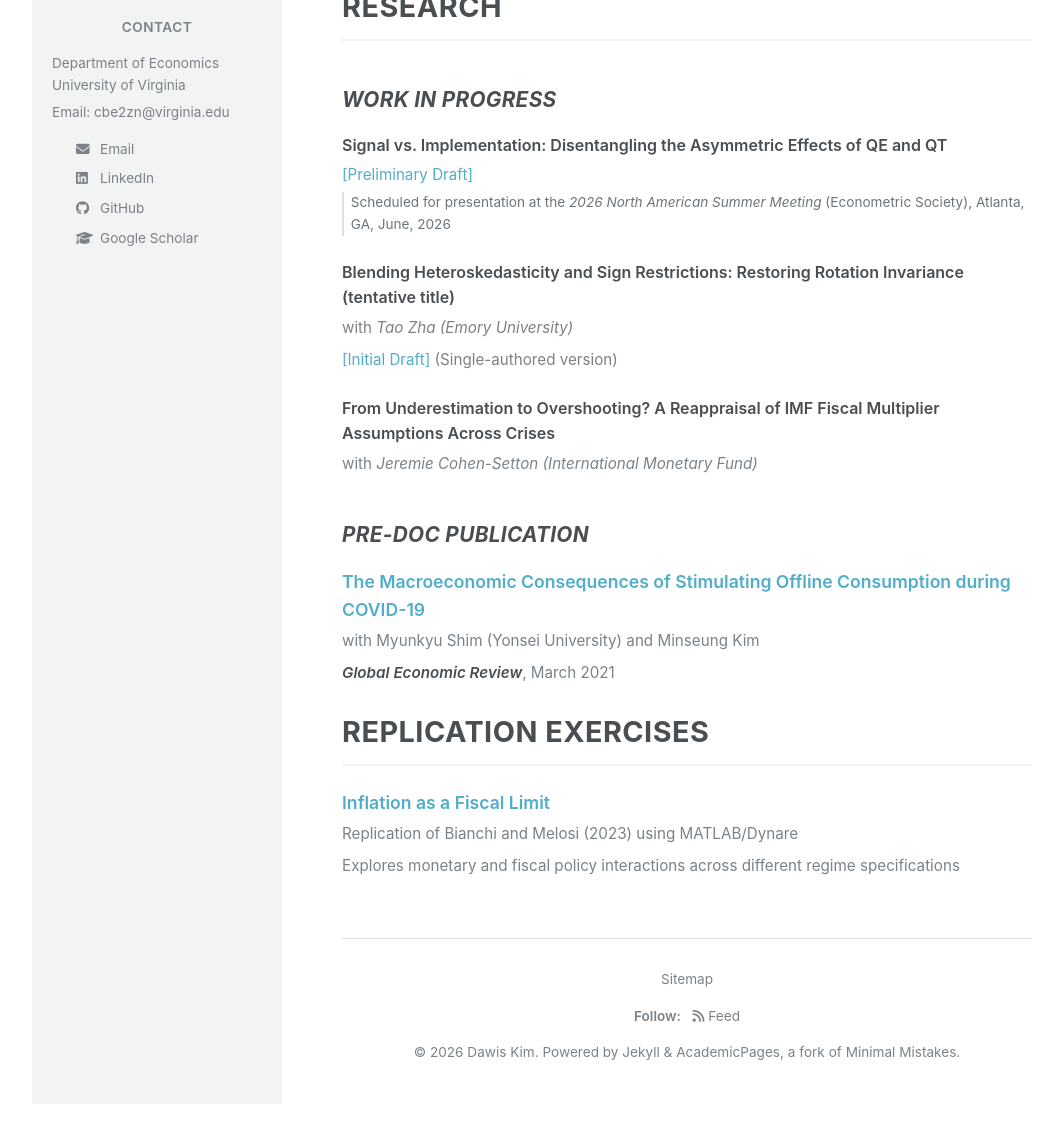
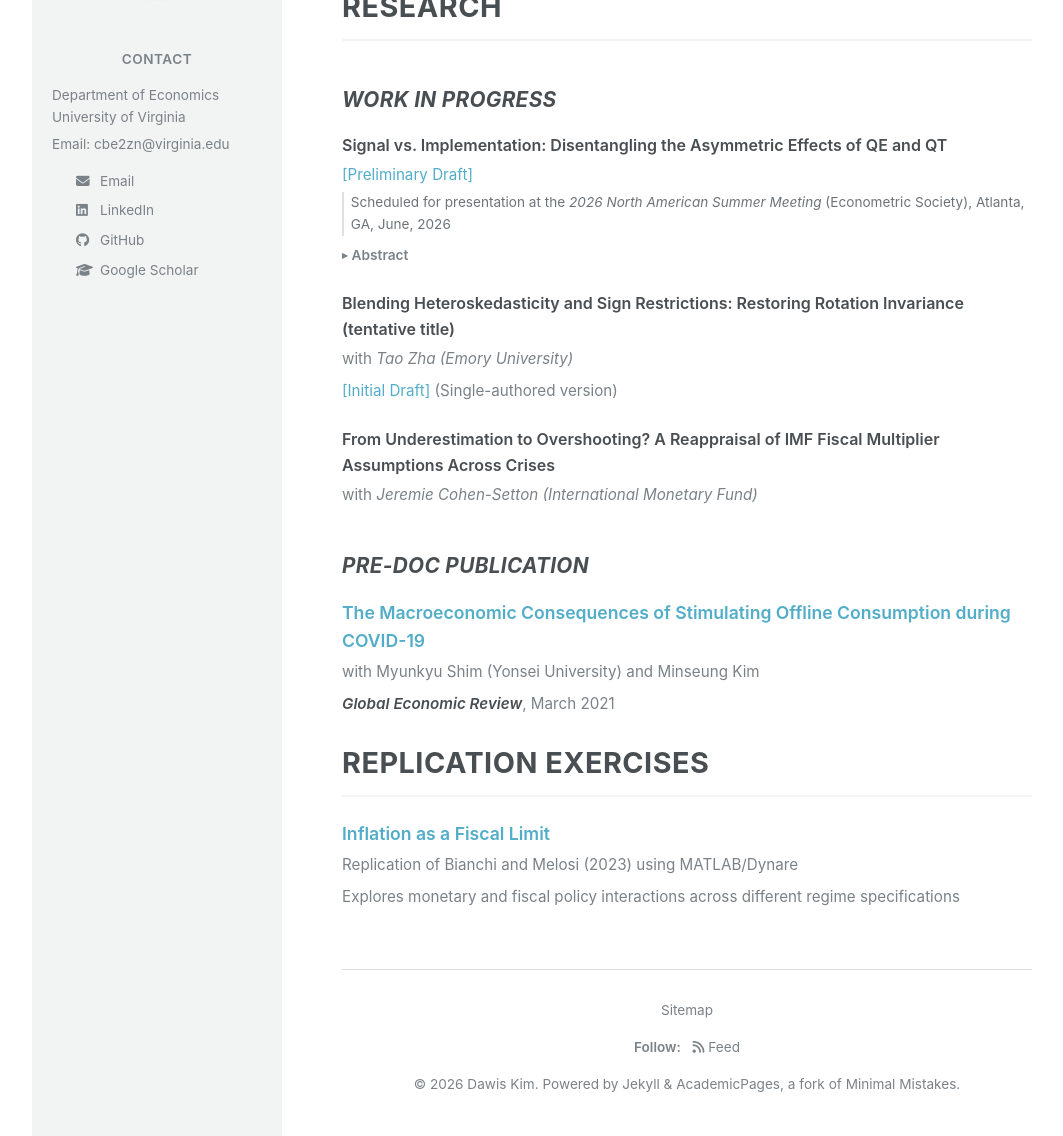
Before and after one commit to davidkim5707/website, a Jekyll site: the page built from index.md, in a window 1280 px wide and 1400 px high, scrolled down 341 px, cut to the strip 264-1400 px from the top of the window. Shown: the whole strip, without its empty margins (188-1251 px from the left). Built offline with Jekyll 4.4.1, drawn with Linux system fonts in a browser that asks for light colours; before the commit the page ends 1709 px from its top, so only the background shows below that.

Commit message:
Add collapsible abstract toggle for QE/QT paper
Co-Authored-By: Claude Sonnet 4.6 <noreply@anthropic.com>

```diff
--- a/assets/css/style.css
+++ b/assets/css/style.css
@@ -261,6 +261,48 @@ dd.presentation-note {
     margin-top: -0.2em;
 }
 
+dd.abstract-toggle {
+    margin-top: 0.3em;
+}
+
+dd.abstract-toggle details summary {
+    cursor: pointer;
+    font-size: 0.9em;
+    color: #7a8288;
+    font-weight: 600;
+    list-style: none;
+    display: inline-flex;
+    align-items: center;
+    gap: 0.3em;
+}
+
+dd.abstract-toggle details summary::-webkit-details-marker {
+    display: none;
+}
+
+dd.abstract-toggle details summary::before {
+    content: "▸";
+    font-size: 0.8em;
+    transition: transform 0.2s ease;
+}
+
+dd.abstract-toggle details[open] summary::before {
+    transform: rotate(90deg);
+}
+
+dd.abstract-toggle details[open] {
+    border-top: 1px solid #e0e0e0;
+    padding-top: 0.6em;
+    margin-top: 0.4em;
+}
+
+dd.abstract-toggle details p {
+    font-size: 0.88em;
+    color: #6d7479;
+    line-height: 1.65;
+    margin-top: 0.5em;
+}
+
 /* ===========================
    Horizontal Rules
    =========================== */
--- a/index.md
+++ b/index.md
@@ -31,6 +31,12 @@ title: About
   <dt>Signal vs. Implementation: Disentangling the Asymmetric Effects of QE and QT</dt>
   <dd><a href="https://www.dropbox.com/scl/fi/66pm0oi5v1gpeltv7v90a/main_project.pdf?rlkey=xx2zc6g3ni9y4k3b89fmtgqhl&st=q72awlh6&raw=1">[Preliminary Draft]</a></dd>
   <dd class="presentation-note">Scheduled for presentation at the <em>2026 North American Summer Meeting</em> (Econometric Society), Atlanta, GA, June, 2026</dd>
+  <dd class="abstract-toggle">
+    <details>
+      <summary>Abstract</summary>
+      <p>I disentangle the asymmetric effects of Quantitative Easing (QE) and Quantitative Tightening (QT) using a Structural VAR that combines external instruments, regime-dependent heteroskedasticity, and a Maximum Forecast Error Variance (MFEV) criterion. High-frequency monetary policy surprises strongly predict the federal funds rate and QE flows but carry no information for QT flows, motivating a geometric separation that restricts the Rate and QE shocks to a policy-news subspace and identifies the QT shock from its orthogonal complement. The baseline QE news shock raises the price level and widens credit spreads but has limited pass-through to real output. Once I impose pseudo-zero restrictions to strip out forward guidance bundled at the effective lower bound, these nominal effects attenuate and the pure QE channel operates narrowly through term premium compression with no independent traction on output or inflation. QT, by contrast, exerts a persistent contractionary drag on industrial production that survives the same restriction, confirming that balance sheet runoff transmits through a reserve-drainage channel distinct from both rate policy and QE signaling. A stylized three-period model with bond market segmentation and a concave bank lending function rationalizes the asymmetry.</p>
+    </details>
+  </dd>
 </dl>
 
 <dl>
```
